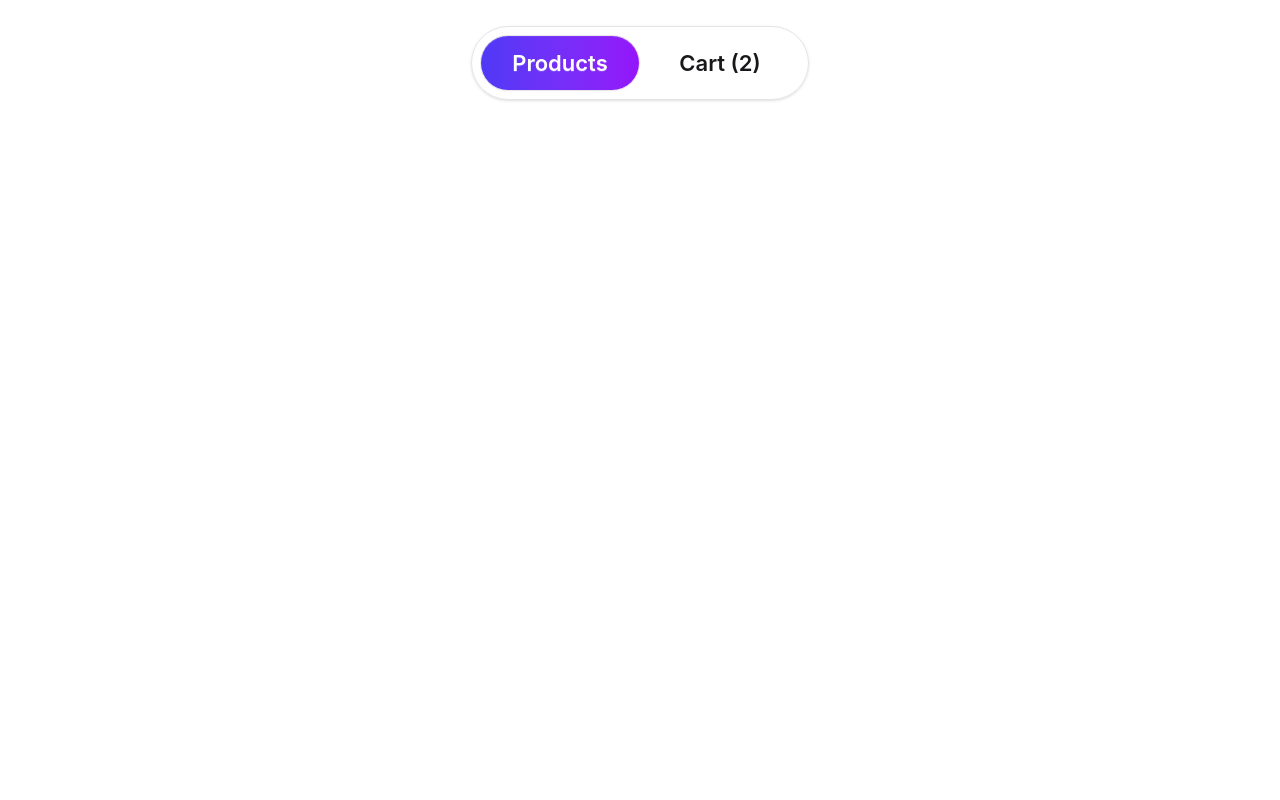
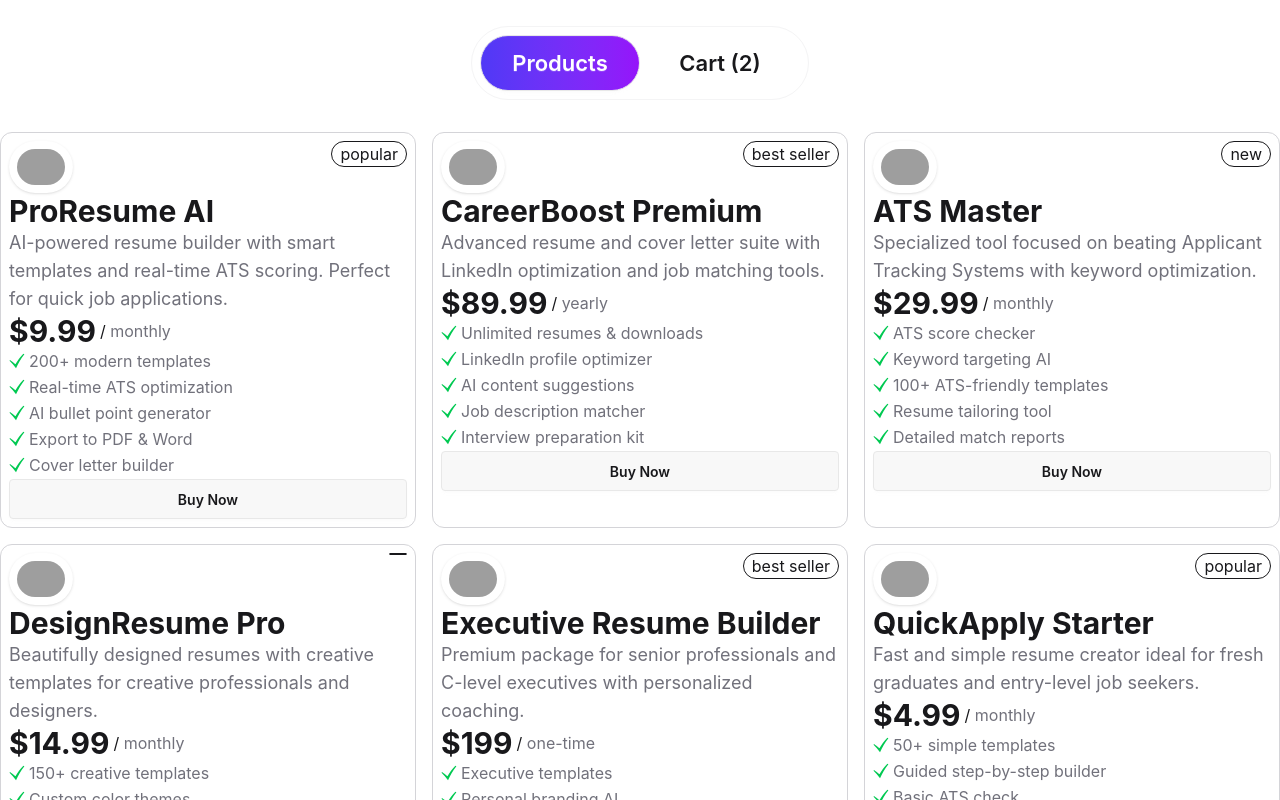
Before and after one commit to amirulislambd/programing-assignment-6, a React (Vite) app: page / in a window 1280 px wide. Shown: the part 1140-1940 px from the top of the page. Before the commit the page ends 1272 px from the top, so only its background shows below. Built offline with nearby package versions, Linux system fonts and the light colour scheme; grey boxes are pictures that could not be loaded.

Commit message:
added produc cart structure

```diff
--- /dev/null
+++ b/public/productData.json
@@ -0,0 +1,90 @@
+[
+  {
+    "id": 1,
+    "name": "ProResume AI",
+    "description": "AI-powered resume builder with smart templates and real-time ATS scoring. Perfect for quick job applications.",
+    "price": 9.99,
+    "period": "monthly",
+    "tag": "popular",
+    "tagType": "popular",
+    "features": ["200+ modern templates", "Real-time ATS optimization", "AI bullet point generator", "Export to PDF & Word", "Cover letter builder"],
+    "icon": "https://cdn-icons-png.flaticon.com/512/3135/3135715.png"
+  },
+  {
+    "id": 2,
+    "name": "CareerBoost Premium",
+    "description": "Advanced resume and cover letter suite with LinkedIn optimization and job matching tools.",
+    "price": 89.99,
+    "period": "yearly",
+    "tag": "best seller",
+    "tagType": "best seller",
+    "features": ["Unlimited resumes & downloads", "LinkedIn profile optimizer", "AI content suggestions", "Job description matcher", "Interview preparation kit"],
+    "icon": "https://cdn-icons-png.flaticon.com/512/1041/1041728.png"
+  },
+  {
+    "id": 3,
+    "name": "ATS Master",
+    "description": "Specialized tool focused on beating Applicant Tracking Systems with keyword optimization.",
+    "price": 29.99,
+    "period": "monthly",
+    "tag": "new",
+    "tagType": "new",
+    "features": ["ATS score checker", "Keyword targeting AI", "100+ ATS-friendly templates", "Resume tailoring tool", "Detailed match reports"],
+    "icon": "https://cdn-icons-png.flaticon.com/512/4300/4300059.png"
+  },
+  {
+    "id": 4,
+    "name": "DesignResume Pro",
+    "description": "Beautifully designed resumes with creative templates for creative professionals and designers.",
+    "price": 14.99,
+    "period": "monthly",
+    "tag": "",
+    "tagType": "",
+    "features": ["150+ creative templates", "Custom color themes", "One-click PDF export", "Portfolio integration", "AI design suggestions"],
+    "icon": "https://cdn-icons-png.flaticon.com/512/3340/3340235.png"
+  },
+  {
+    "id": 5,
+    "name": "Executive Resume Builder",
+    "description": "Premium package for senior professionals and C-level executives with personalized coaching.",
+    "price": 199.00,
+    "period": "one-time",
+    "tag": "best seller",
+    "tagType": "best seller",
+    "features": ["Executive templates", "Personal branding AI", "Multiple format exports", "Cover letter + thank you note", "Lifetime updates"],
+    "icon": "https://cdn-icons-png.flaticon.com/512/3135/3135715.png"
+  },
+  {
+    "id": 6,
+    "name": "QuickApply Starter",
+    "description": "Fast and simple resume creator ideal for fresh graduates and entry-level job seekers.",
+    "price": 4.99,
+    "period": "monthly",
+    "tag": "popular",
+    "tagType": "popular",
+    "features": ["50+ simple templates", "Guided step-by-step builder", "Basic ATS check", "PDF export", "Free cover letter"],
+    "icon": "https://cdn-icons-png.flaticon.com/512/942/942748.png"
+  },
+  {
+    "id": 7,
+    "name": "JobScan Pro",
+    "description": "Powerful resume scanner and optimizer that analyzes your resume against real job descriptions.",
+    "price": 49.99,
+    "period": "yearly",
+    "tag": "",
+    "tagType": "",
+    "features": ["Unlimited job scans", "Match score improvement", "AI rewrite suggestions", "Keyword database", "Progress tracking"],
+    "icon": "https://cdn-icons-png.flaticon.com/512/709/709606.png"
+  },
+  {
+    "id": 8,
+    "name": "Teal AI Resume",
+    "description": "All-in-one job search platform with resume builder, job tracker, and application pipeline.",
+    "price": 29.00,
+    "period": "monthly",
+    "tag": "new",
+    "tagType": "new",
+    "features": ["Job application tracker", "AI resume tailoring", "Interview question prep", "Unlimited exports", "Team collaboration"],
+    "icon": "https://cdn-icons-png.flaticon.com/512/3135/3135715.png"
+  }
+]
--- a/src/App.jsx
+++ b/src/App.jsx
@@ -3,13 +3,22 @@ import Banner from "./components/Home/Banner/Banner";
 import Navbar from "./components/Home/Navbar/Navbar";
 import Stats from "./components/Home/Stats/Stats";
 import ToggleBTN from "./components/Home/ToggleBTN/ToggleBTN";
+import Products from "./components/Home/Products/Products";
+
+const productsFetch=async()=>{
+  const res = await fetch('/productData.json')
+  return res.json()
+}
+const promiseData=productsFetch()
 function App() {
+
   return (
     <>
       <Navbar/>
       <Banner/>
       <Stats/>
-      <ToggleBTN/>
+      <ToggleBTN promiseData={promiseData}/>
+      <Products promiseData={promiseData}/>
     </>
   );
 }
--- a/src/components/Home/Navbar/Navbar.jsx
+++ b/src/components/Home/Navbar/Navbar.jsx
@@ -5,7 +5,7 @@ const Navbar = () => {
   const [active, setActive]=useState('')
 
   return (
-    <div className=" bg-base-100 shadow-sm sticky top-0 md:container lg:max-w-7xl mx-auto py-5">
+    <div className=" bg-base-100 shadow-sm sticky top-0 z-10 md:container lg:max-w-7xl mx-auto py-5">
       <div className="flex items-center justify-between">
       <div className="">
         <h2 className="hidden md:block text-5xl font-bold bg-linear-to-r from-[#4F39F6] to-[#9514FA] bg-clip-text text-transparent">DigiTools</h2>
--- /dev/null
+++ b/src/components/Home/Product/Product.jsx
@@ -0,0 +1,28 @@
+import React from "react";
+import { GiCheckMark } from "react-icons/gi";
+
+const Product = ({ item }) => {
+  console.log(item);
+  return (
+    <div className="border border-zinc-300 p-2 rounded-xl relative">
+      <img className="w-16 bg-base-100 shadow-sm p-2 rounded-full" src={item.icon} alt="" />
+      <h1 className="text-xl md:text-2xl lg:text-3xl font-bold">{item.name}</h1>
+      <p className="text-sm md:text-lg text-zinc-500">{item.description}</p>
+      <div className="flex items-center gap-1">
+        <p>
+          <span className="text-3xl font-bold">${item.price}</span>
+        </p>
+        <p>/ <span className="text-zinc-500">{item.period}</span></p>
+      </div>
+      {item.features.map((feature, i) => (
+          <div key={i}>
+          <p className="inline-flex items-center gap-1 text-zinc-500"><GiCheckMark className="text-green-500" />{feature}</p>
+        </div>
+      ))}
+      <button className="btn w-full">Buy Now</button>
+      <p className="absolute right-2 top-2 inline-flex border rounded-full px-2">{item.tag}</p>
+    </div>
+  );
+};
+
+export default Product;
--- /dev/null
+++ b/src/components/Home/Products/Products.jsx
@@ -0,0 +1,16 @@
+import { use } from "react";
+import Product from "../Product/Product";
+
+const Products = ({promiseData}) => {
+    const data =use(promiseData)
+    console.log(data)
+    return (
+        <div className="grid md:grid-cols-2 lg:grid-cols-3 gap-4 container lg:max-w-7xl mx-auto">
+            {
+                data.map(item=><Product item={item}/>)
+            }
+        </div>
+    );
+};
+
+export default Products;
--- a/src/components/Home/ToggleBTN/ToggleBTN.jsx
+++ b/src/components/Home/ToggleBTN/ToggleBTN.jsx
@@ -1,13 +1,13 @@
 import React, { useState } from "react";
 
-const ToggleBTN = () => {
+const ToggleBTN = ({productsFetch}) => {
   const [active, setActive] = useState("active");
   return (
    <div className="mt-5 md:mt-16 lg:mt-24 container md:max-w-7xl mx-auto">
     <h1 className="text-center text-2xl font-bold md:text-4xl lg:text-6xl">Premium Digital Tools</h1>
     <p className="text-center py-2 md:py-5">Choose from our curated collection of premium digital products designed to boost your productivity and creativity.</p>
      <div className="flex gap-2 items-center justify-center my-5 md:my-8">
-      <div className="border shadow-sm border-zinc-200 p-2 rounded-full">
+      <div className="border border-zinc-100 p-2 rounded-full">
         <button
           onClick={() => setActive("active")}
           className={`btn md:btn-xl rounded-full w-40 ${active === "active" ? "bg-linear-to-r from-[#4F39F6] to-[#9514FA] text-white" : "btn-ghost"}`}
```
